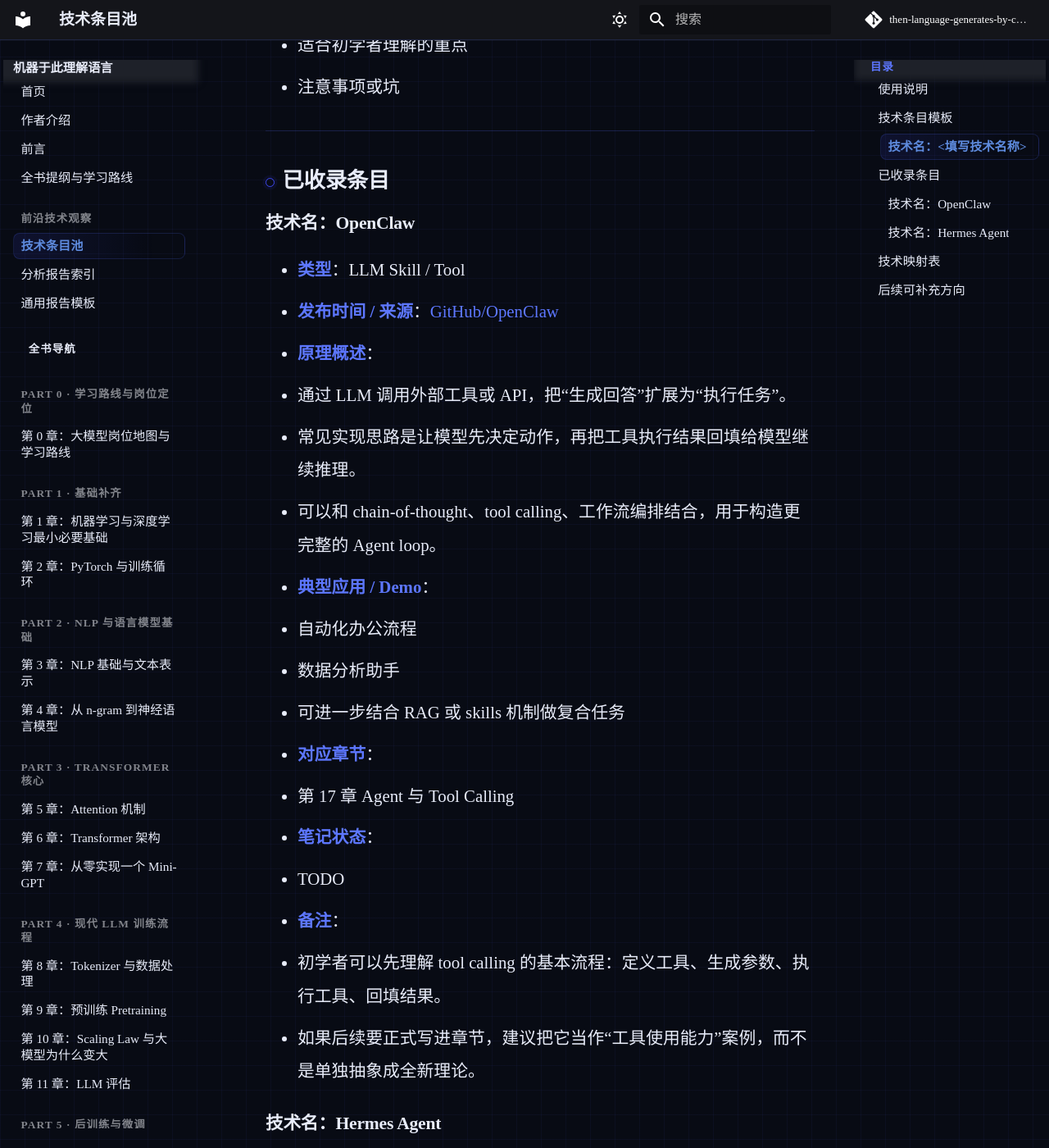
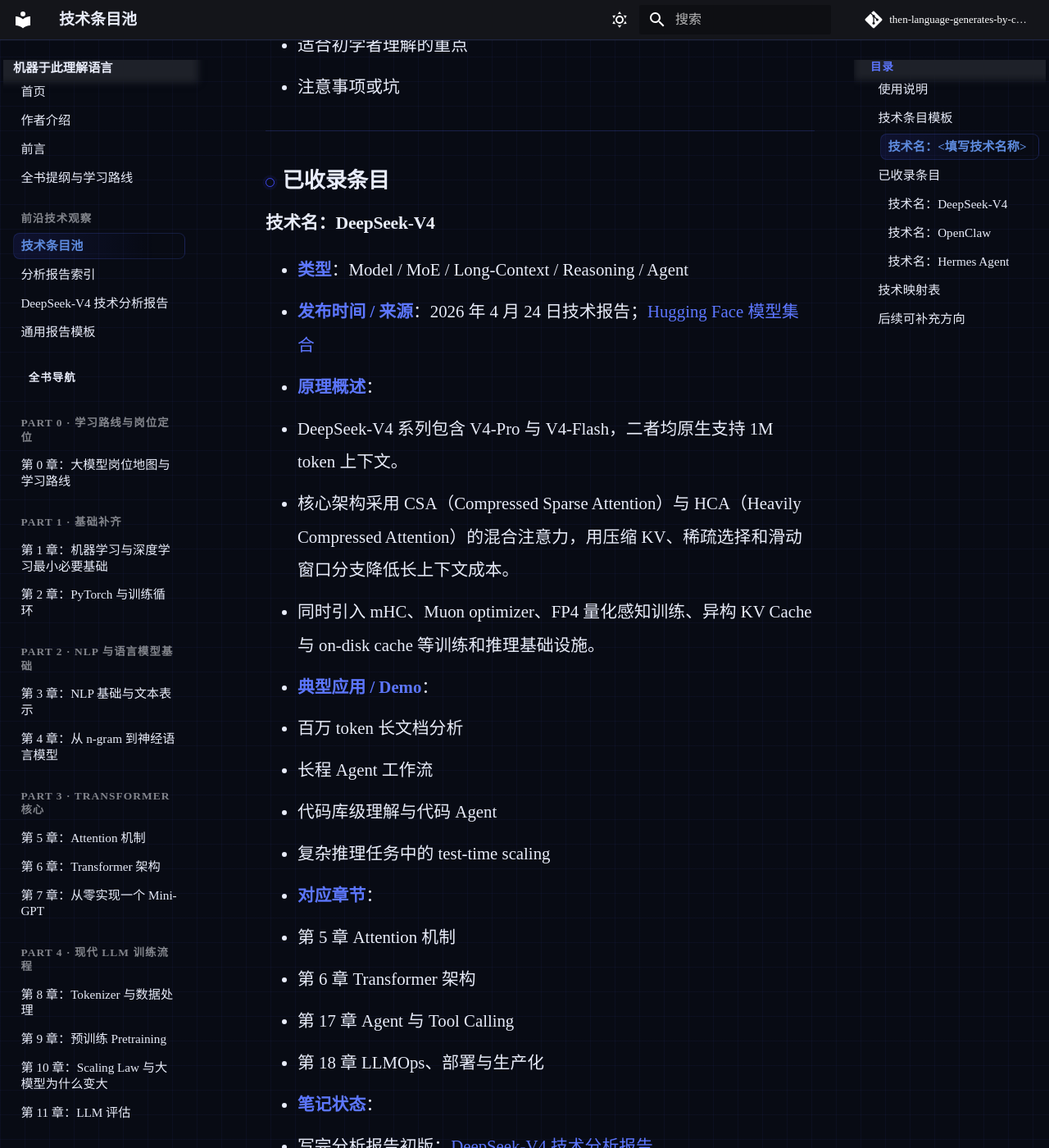
Before and after one commit to Ferris-Liu/LLM-Start-from-the-scratch, an MkDocs documentation site: the page built from docs/frontier/frontier_tech.md, in a window 1280 px wide and 1400 px high, scrolled down 1551 px. Shown: the whole window at 82% size. Built offline with MkDocs 1.6.1 and Material for MkDocs 9.7.7, drawn with Linux system fonts in a browser that asks for light colours; comment, search, counter and statistics services are not loaded; some of the changed text lies outside the part shown.

Commit message:
add deepseekV4

```diff
--- a/docs/frontier/frontier_tech.md
+++ b/docs/frontier/frontier_tech.md
@@ -39,6 +39,30 @@
 ---
 
 ## 已收录条目
+
+### 技术名：DeepSeek-V4
+
+- **类型**：Model / MoE / Long-Context / Reasoning / Agent
+- **发布时间 / 来源**：2026 年 4 月 24 日技术报告；[Hugging Face 模型集合](https://huggingface.co/collections/deepseek-ai/deepseek-v4)
+- **原理概述**：
+  - DeepSeek-V4 系列包含 V4-Pro 与 V4-Flash，二者均原生支持 1M token 上下文。
+  - 核心架构采用 CSA（Compressed Sparse Attention）与 HCA（Heavily Compressed Attention）的混合注意力，用压缩 KV、稀疏选择和滑动窗口分支降低长上下文成本。
+  - 同时引入 mHC、Muon optimizer、FP4 量化感知训练、异构 KV Cache 与 on-disk cache 等训练和推理基础设施。
+- **典型应用 / Demo**：
+  - 百万 token 长文档分析
+  - 长程 Agent 工作流
+  - 代码库级理解与代码 Agent
+  - 复杂推理任务中的 test-time scaling
+- **对应章节**：
+  - 第 5 章 Attention 机制
+  - 第 6 章 Transformer 架构
+  - 第 17 章 Agent 与 Tool Calling
+  - 第 18 章 LLMOps、部署与生产化
+- **笔记状态**：
+  - 写完分析报告初版：[DeepSeek-V4 技术分析报告](reports/deepseek-v4.md)
+- **备注**：
+  - 初学者重点理解：百万上下文的瓶颈是 attention FLOPs 与 KV Cache，而不只是窗口长度。
+  - 后续适合把 CSA/HCA、KV Cache 成本和长上下文 Agent 案例分别回写到主章节。
 
 ### 技术名：OpenClaw
 
@@ -86,6 +110,7 @@
 
 | 技术名称 | 类型 | 对应章节 | 笔记状态 | 来源 / 链接 |
 |----------|------|----------|----------|-------------|
+| DeepSeek-V4 | MoE / Long-Context / Reasoning | 5 Attention、6 Transformer、17 Agent、18 LLMOps | 写完分析报告初版 | Hugging Face / 技术报告 |
 | OpenClaw | Skill / Tool | 17 Agent | TODO | GitHub/OpenClaw |
 | Hermes Agent | Multi-agent | 17 Agent | TODO | GitHub/Hermes |
 
--- a/mkdocs.yml
+++ b/mkdocs.yml
@@ -91,6 +91,7 @@
   - 前沿技术观察:
     - 技术条目池: frontier/frontier_tech.md
     - 分析报告索引: frontier/frontier_reports.md
+    - DeepSeek-V4 技术分析报告: frontier/reports/deepseek-v4.md
     - 通用报告模板: frontier/_report_template.md
   - 全书导航:
     - 概览: book/index.md
```
Also changed, not shown: docs/frontier/frontier_reports.md (+1 -1 lines), docs/frontier/reports/deepseek-v4.md (added, +184 -0 lines).
